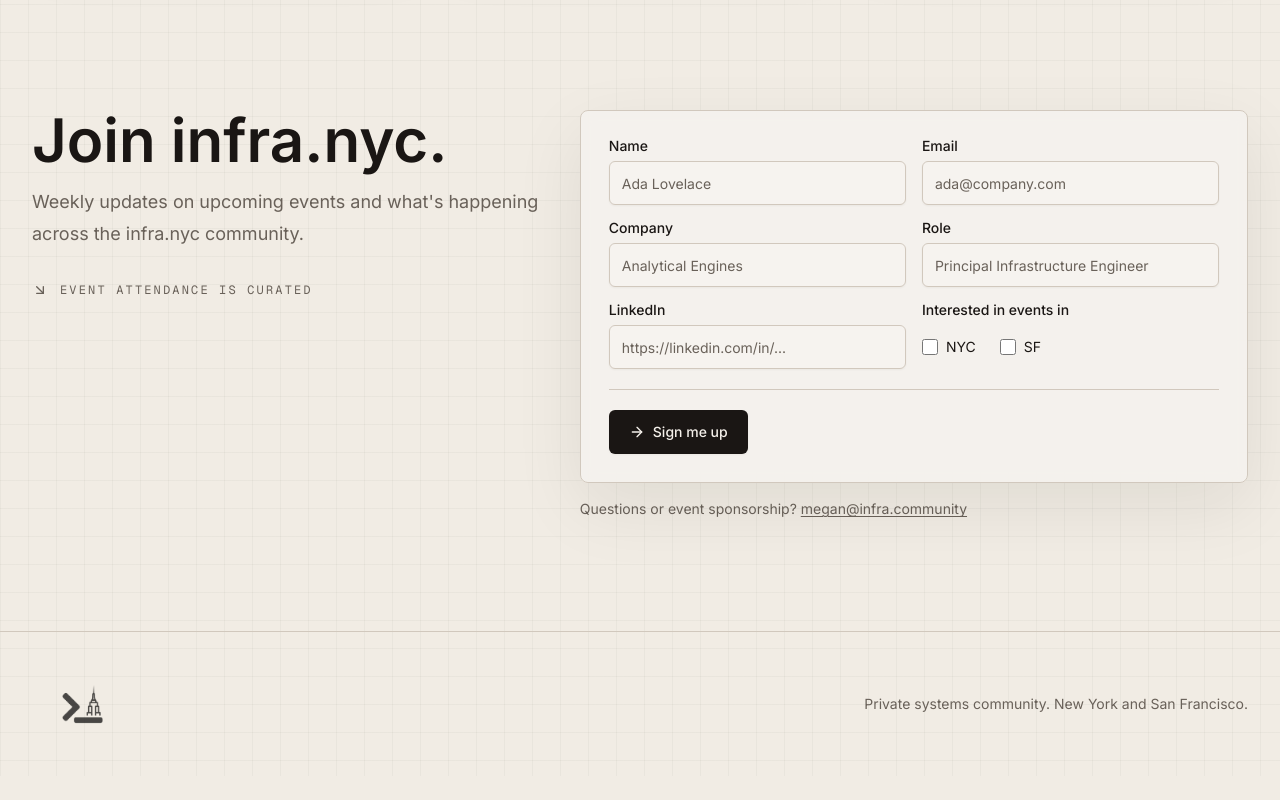
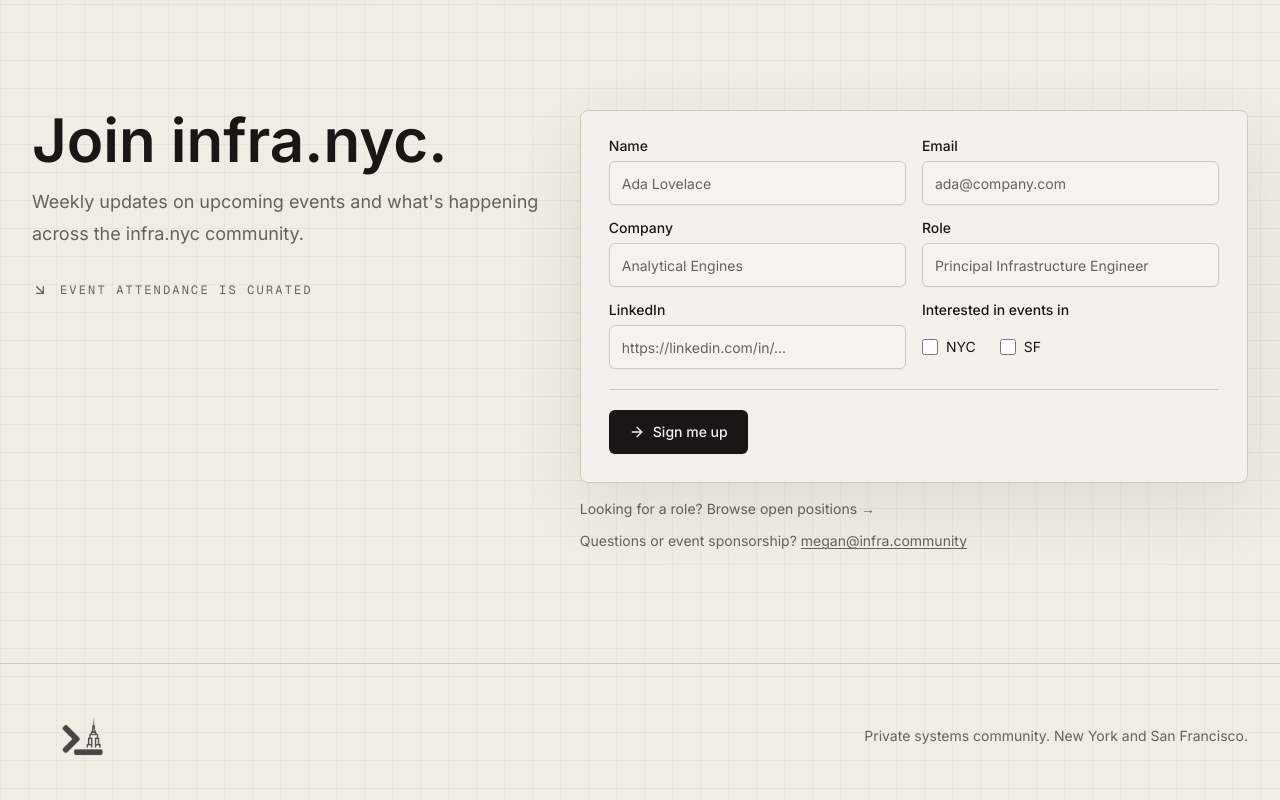
Before and after one commit to infra-nyc/infra-nyc-site, a Next.js app: page / in a window 1280 px wide. Shown: the part 1312-2112 px from the top of the page. Before the commit the page ends 2088 px from the top, so only its background shows below. Built offline with nearby package versions, Linux system fonts and the light colour scheme.

Commit message:
Add jobs link above contact line on homepage
Co-authored-by: Ona <no-reply@ona.com>

```diff
--- a/app/page.tsx
+++ b/app/page.tsx
@@ -175,6 +175,14 @@ export default function Home() {
           <Reveal transition={{ delay: 0.08 }}>
             <ApplicationForm />
             <p className="mt-4 text-sm text-muted-foreground">
+              <Link
+                href="/jobs"
+                className="transition-colors hover:text-foreground"
+              >
+                Looking for a role? Browse open positions →
+              </Link>
+            </p>
+            <p className="mt-3 text-sm text-muted-foreground">
               Questions or event sponsorship?{" "}
               <a
                 href="mailto:megan@infra.community"
```
